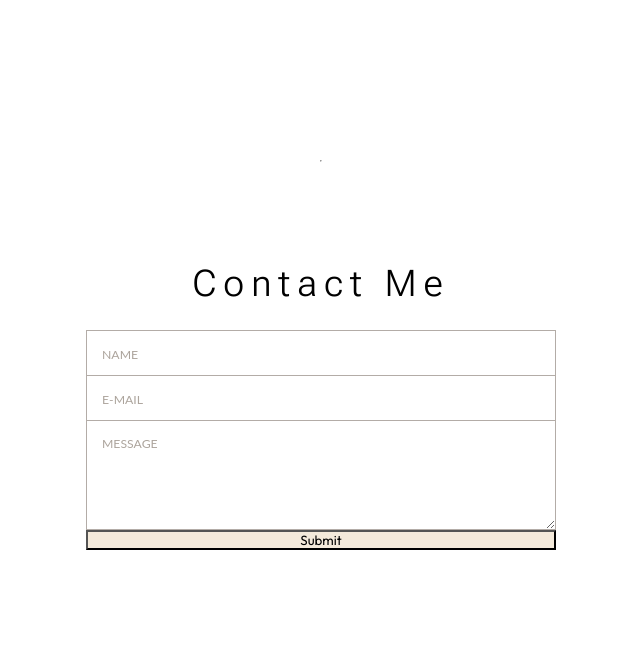
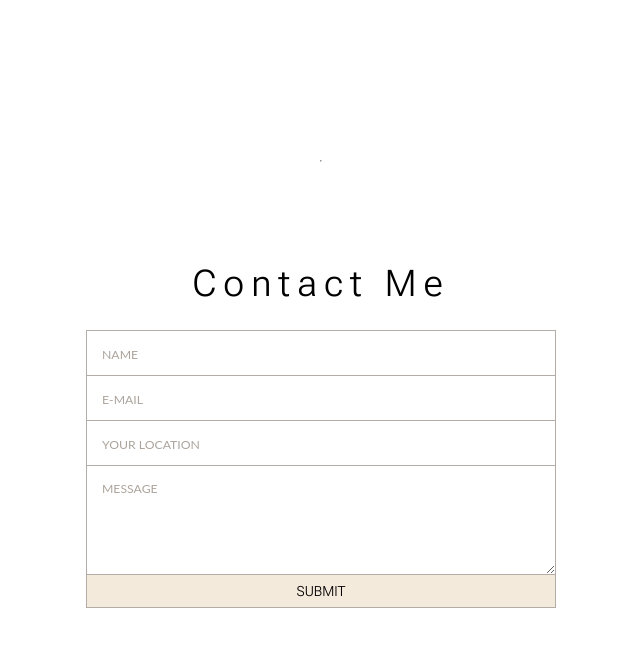
Before and after one commit to Dabbett/Esparrago, a React (Vite) app: page /contactpage in a window 1280 px wide. Shown: the top 646 px of the page, without its empty margins (319-959 px from the left). Built offline with nearby package versions, Linux system fonts and the light colour scheme; a web font is replaced by a local one.

Commit message:
alter contact form

```diff
--- a/src/App.module.css
+++ b/src/App.module.css
@@ -4,6 +4,7 @@
     background-color: white;
     width: 100%;
     height: 720px;
+    font-family: var(--font-foboto);
 }
 
 @media screen  and (max-width: 830px) {
--- a/src/components/Contact/Contact.jsx
+++ b/src/components/Contact/Contact.jsx
@@ -8,13 +8,14 @@ export const Contact = () => {
 
   const sendEmail = (e) => {
 
-    alert("Youre E-mail had been submitted! :)");
+    alert("Youre E-mail had been submitted!");
 
     emailjs.sendForm(
       "service_1jqnnfi",
       "template_e4gthbu",
       "from_name",
       "from_email",
+      "from_location",
       e.target,
       "RagmeypRFbpOVDT4i"
     );
@@ -28,9 +29,10 @@ export const Contact = () => {
           <header>Contact Me</header>
           <form id="form" className={styles.topBefore} onSubmit={sendEmail}>
             <input id="name" type="text" placeholder="NAME" name="from_name"/>
-            <input id="email" type="email" placeholder="E-MAIL" name="from_email"/>
+            <input id="email" type="email" placeholder="E-MAIL" name="from_email" />
+            <input id="location" type="location" placeholder="YOUR LOCATION" name="from_location"/>
             <textarea id="message" placeholder="MESSAGE" name="message"></textarea>
-            <button classname={styles.submit} type="submit">Submit</button>
+            <button className={styles.submit} id="submit" type="submit">SUBMIT</button>
           </form>
         </div>
       </div>
--- a/src/components/Contact/Contact.module.css
+++ b/src/components/Contact/Contact.module.css
@@ -130,7 +130,7 @@ header {
 input {
   font-family: 'Lato', sans-serif;
   font-size: 0.875em;
-  width: 470px;
+  max-width: 470px;
   height: 45px;
   padding: 0px 15px 0px 15px;
 
@@ -180,16 +180,18 @@ textarea:hover {
   color: #e2dedb;
 }
 
-#submit {
-  width: 502px;
 
-  padding: 0;
-  margin: 15px 0px 0px 0px;
+.submit {
+  font-family: var(--font-roboto);
+  max-width: 502px;
 
-  font-family: 'Lato', sans-serif;
+  padding: 8px;
+
+
+  font-family: var(--font-roboto);
   font-size: 0.875em;
-  color: #b3aca7;
-
+  color:black;
+  background-color: #726659;
   outline:none;
   cursor: pointer;
 
@@ -198,8 +200,9 @@ textarea:hover {
 
 }
 
-#submit:hover {
-  color: #e2dedb;
+.submit:hover {
+  background-color: #726659;
+  color: white;
 }
 
 @media screen and (max-width: 800px) {
```
